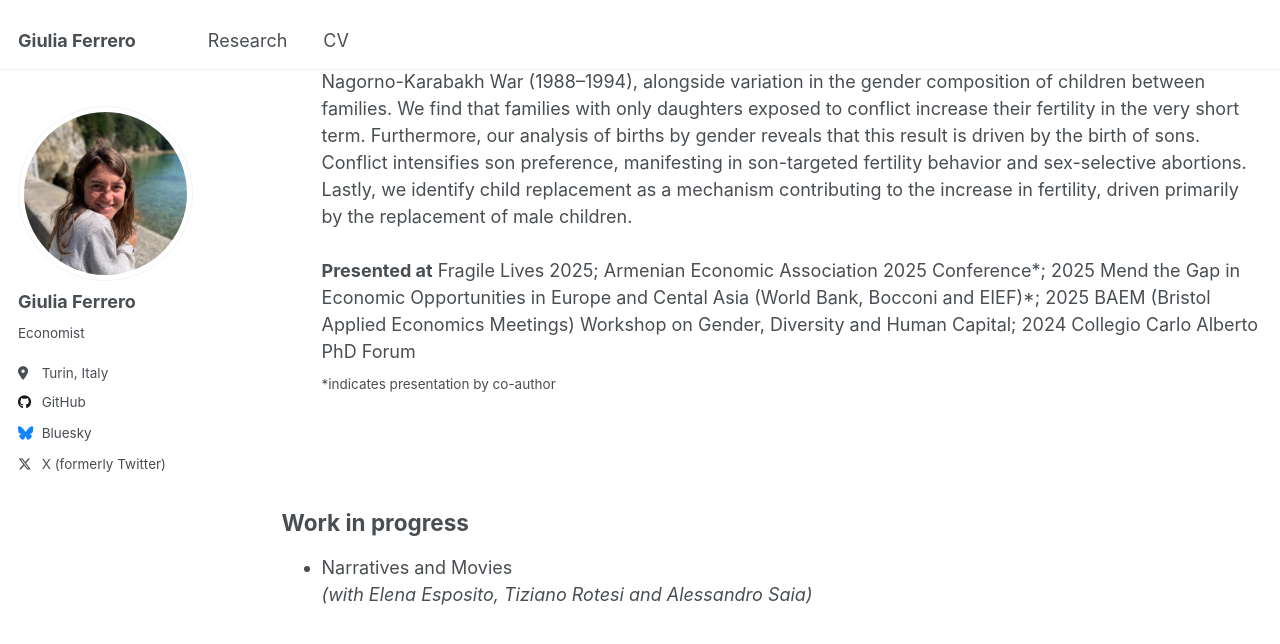
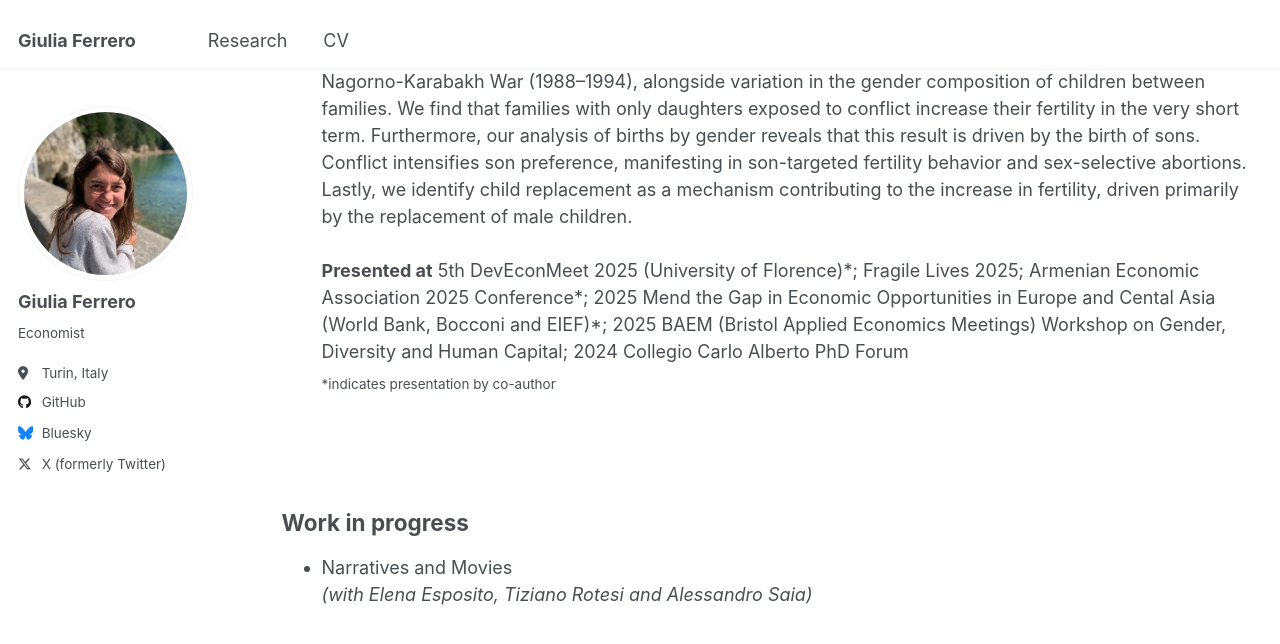
Before and after one commit to giuliferrero/giuliferrero.github.io, a Jekyll site: the page built from _pages/publications.md, in a window 1280 px wide and 900 px high, scrolled down 520 px. Shown: the top 644 px of the window. Built offline with Jekyll 4.4.1, drawn with Linux system fonts in a browser that asks for light colours.

Commit message:
Update publications.md

```diff
--- a/_pages/publications.md
+++ b/_pages/publications.md
@@ -24,7 +24,7 @@ Working papers
 
 - **Sons of War: the Effect of Conflict on Son Preference** *(with Jessica Mancuso)*<br>*Awarded the Grigor Artsruni Award at the Armenian Economic Association Conference in Yerevan*<br><br>
 Armenia and Azerbaijan, engaged in the Nagorno-Karabakh conflict, are known for their strong son preference and widespread use of abortion. In such a peculiar setting, we ask: does ethnic conflict affect son preference? By merging Demographic and Health Survey (DHS) data with two different sources of conflict-related casualties, we investigate the effect of ethnic conflict on fertility decisions. To do so, we leverage variations in geographic and temporal exposure to conflict-related violence in the context of the First Nagorno-Karabakh War (1988–1994), alongside variation in the gender composition of children between families. We find that families with only daughters exposed to conflict increase their fertility in the very short term. Furthermore, our analysis of births by gender reveals that this result is driven by the birth of sons. Conflict intensifies son preference, manifesting in son-targeted fertility behavior and sex-selective abortions. Lastly, we identify child replacement as a mechanism contributing to the increase in fertility, driven primarily by the replacement of male children.<br><br>
-**Presented at** Fragile Lives 2025; Armenian Economic Association 2025 Conference\*; 2025 Mend the Gap in Economic Opportunities in Europe and Cental Asia (World Bank, Bocconi and EIEF)\*; 2025 BAEM (Bristol Applied Economics Meetings) Workshop on Gender, Diversity and Human Capital; 2024 Collegio Carlo Alberto PhD Forum<sub>
+**Presented at** 5th DevEconMeet 2025 (University of Florence)\*; Fragile Lives 2025; Armenian Economic Association 2025 Conference\*; 2025 Mend the Gap in Economic Opportunities in Europe and Cental Asia (World Bank, Bocconi and EIEF)\*; 2025 BAEM (Bristol Applied Economics Meetings) Workshop on Gender, Diversity and Human Capital; 2024 Collegio Carlo Alberto PhD Forum<sub>
 <br> *indicates presentation by co-author
 
 <br><br>
```
